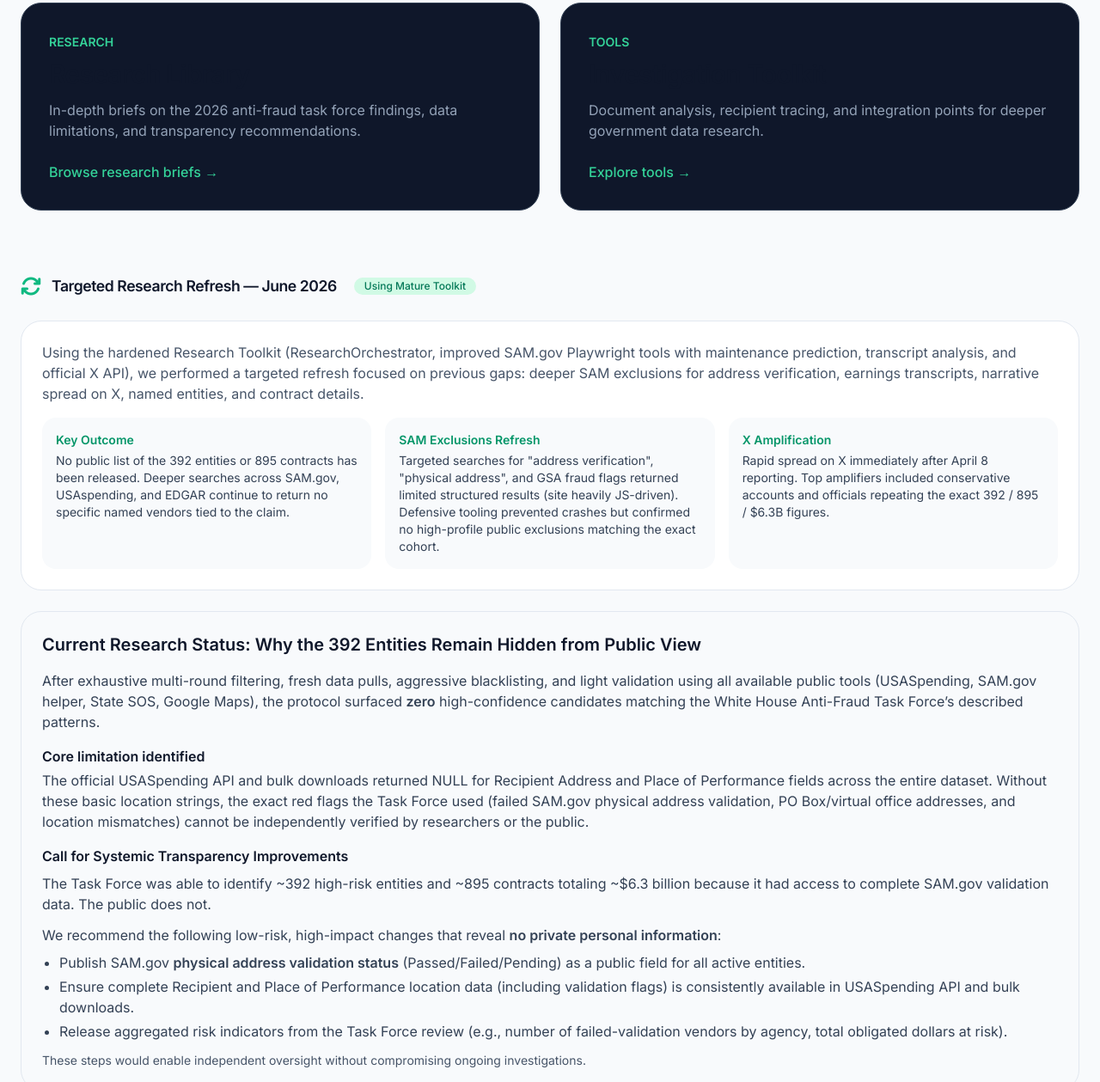
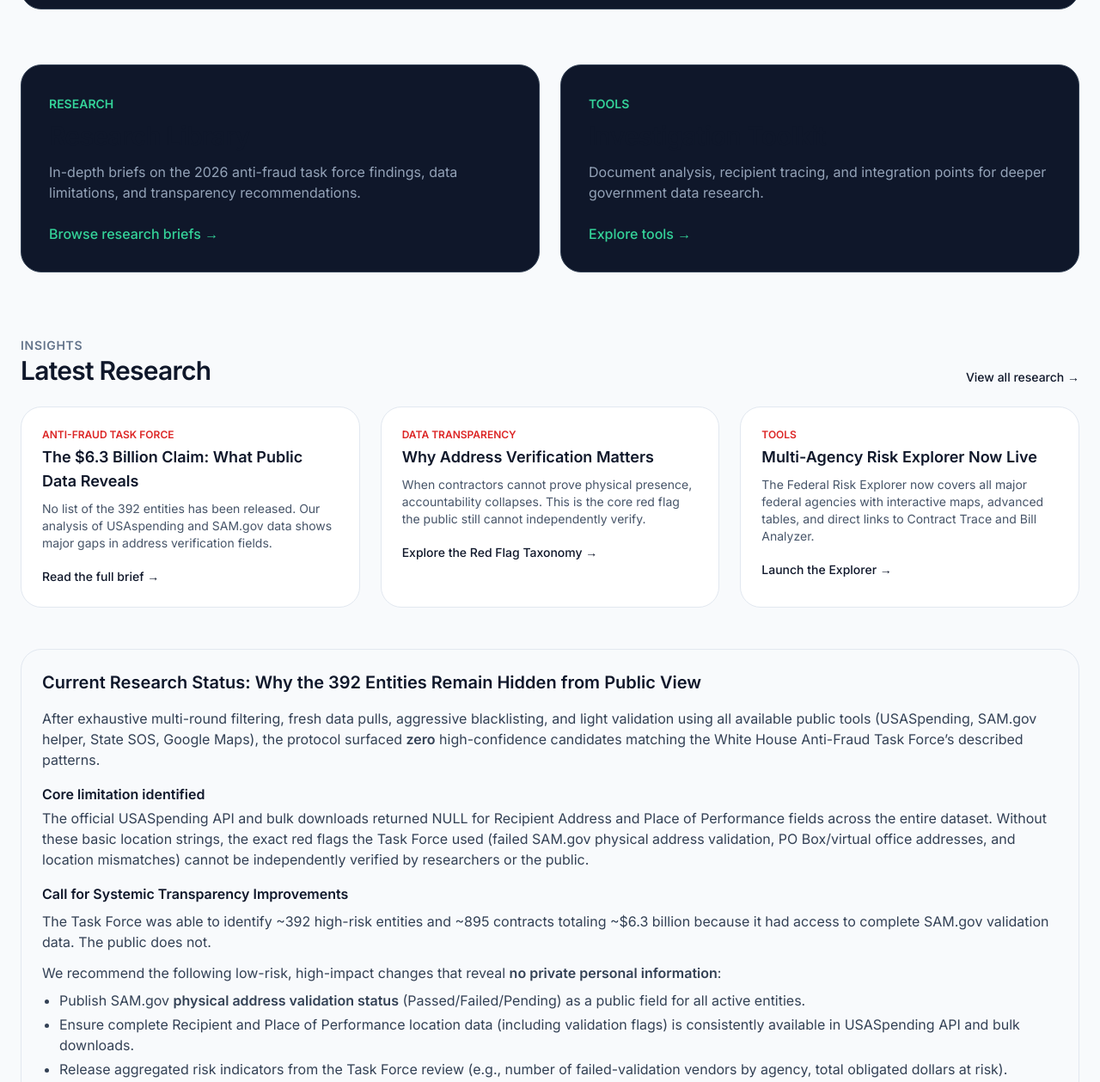
Before and after one commit to c2wbcnvnv6-netizen/vance-task-force-fraud-brief, a plain HTML site: page index.html in a window 1280 px wide. Shown: the part 1420-2679 px from the top of the page at 86% size. Drawn offline with nearby package versions, Linux system fonts and the light colour scheme.

Commit message:
feat: Full site revamp - Professional homepage redesign with navy/grey/red scheme, clean nav, hero, teaser cards, featured tools grid. Consistent design polish across Explorer, Contract Trace, Bill Analyzer, and FOIA Toolkit. All tools integrated with multi-agency explorer.

```diff
--- a/index.html
+++ b/index.html
@@ -152,8 +152,6 @@
                     <a href="#home" class="px-4 py-2 text-slate-300 hover:text-white rounded-xl transition-colors">Home</a>
                     <a href="/foia-toolkit.html" class="px-4 py-2 text-slate-300 hover:text-white rounded-xl transition-colors">FOIA Toolkit</a>
                     <a href="/explorer/federal-risk-explorer.html" class="px-4 py-2 text-slate-300 hover:text-white rounded-xl transition-colors">Risk Explorer</a>
-                    <a href="/contract-trace.html" class="px-4 py-2 text-slate-300 hover:text-white rounded-xl transition-colors">Contract Trace</a>
-                    <a href="/bill-analyzer.html" class="px-4 py-2 text-emerald-400 hover:text-emerald-300 font-medium rounded-xl transition-colors">Bill Analyzer</a>
                     <a href="#research" class="px-4 py-2 text-slate-300 hover:text-white rounded-xl transition-colors">Research Library</a>
                     <a href="#tools" class="px-4 py-2 text-slate-300 hover:text-white rounded-xl transition-colors">Tools</a>
                     <a href="#submit-tip" class="px-4 py-2 text-slate-300 hover:text-white rounded-xl transition-colors">Submit a Tip</a>
@@ -175,13 +173,13 @@
         </div>
     </nav>
 
-    <!-- Hero Header -->
-    <header id="home" class="bg-slate-950 text-white">
+    <!-- Hero Header (Revamped) -->
+    <header id="home" class="bg-[#0f172a] text-white">
         <div class="max-w-screen-xl mx-auto px-6 pt-16 pb-12">
             <div class="max-w-4xl">
-                <div class="inline-flex items-center gap-x-2 bg-emerald-500/10 text-emerald-400 px-4 py-1 rounded-full text-sm mb-6 border border-emerald-500/20">
-                    <div class="w-2 h-2 bg-emerald-400 rounded-full animate-pulse"></div>
-                    <span class="font-medium">Public Service Tool • Government Transparency</span>
+                <div class="inline-flex items-center gap-x-2 bg-white/10 text-white/80 px-4 py-1 rounded-full text-sm mb-6 border border-white/20">
+                    <div class="w-2 h-2 bg-[#b91c1c] rounded-full animate-pulse"></div>
+                    <span class="font-medium">Public Transparency Hub • Government Accountability</span>
                 </div>
 
                 <h1 class="text-6xl md:text-7xl font-semibold tracking-tighter leading-none mb-4">
@@ -189,22 +187,22 @@
                 </h1>
 
                 <p class="text-2xl md:text-3xl text-slate-300 max-w-3xl">
-                    Investigate federal spending. Spot risk. Take action.
+                    A professional hub for investigating federal spending across all agencies, spotting fraud risk, and taking action with powerful tools and FOIA resources.
                 </p>
 
                 <div class="mt-8 flex flex-wrap gap-4">
                     <a href="/explorer/federal-risk-explorer.html"
-                       class="inline-flex items-center justify-center gap-x-3 bg-emerald-500 hover:bg-emerald-400 text-white font-semibold px-8 py-4 rounded-2xl text-lg transition-all active:scale-[0.985]">
-                        Explore the Risk Map
+                       class="inline-flex items-center justify-center gap-x-3 bg-[#b91c1c] hover:bg-red-700 text-white font-semibold px-8 py-4 rounded-2xl text-lg transition-all active:scale-[0.985]">
+                        Launch Federal Risk Explorer
                     </a>
-                    <a href="#submit-tip"
-                       class="inline-flex items-center justify-center gap-x-3 bg-slate-800 hover:bg-slate-700 text-white font-medium px-8 py-4 rounded-2xl text-lg border border-slate-700 transition-all">
-                        Submit a Tip
+                    <a href="/foia-toolkit.html"
+                       class="inline-flex items-center justify-center gap-x-3 bg-white/10 hover:bg-white/20 text-white font-medium px-8 py-4 rounded-2xl text-lg border border-white/30 transition-all">
+                        Open FOIA Toolkit
                     </a>
                 </div>
 
                 <div class="mt-6 text-sm text-slate-400">
-                    Powered by USAspending.gov data • Focused on HHS &amp; Medicare/Medicaid integrity
+                    Powered by USAspending.gov • Multi-agency data • No account required
                 </div>
             </div>
         </div>
@@ -309,34 +307,44 @@
 
     </div>
 
-    <div class="max-w-screen-xl mx-auto px-6 pt-10 pb-16 space-y-16">
+    <div class="max-w-screen-xl mx-auto px-6 pt-10 pb-16 space-y-12">
 
-        <!-- NEW: Toolkit-Powered Targeted Refresh Section with Graphs & Interactivity -->
-        <section id="refresh">
-            <div class="flex items-center gap-x-3 mb-6">
-                <i class="fa-solid fa-sync text-2xl text-emerald-500"></i>
-                <h2 class="section-header font-semibold text-slate-900">Targeted Research Refresh — June 2026</h2>
-                <span class="ml-2 px-3 py-0.5 text-xs bg-emerald-100 text-emerald-700 rounded-2xl font-medium">Using Mature Toolkit</span>
+        <!-- Teaser Cards for Latest Research (Revamped) -->
+        <section id="research">
+            <div class="flex items-end justify-between mb-6">
+                <div>
+                    <span class="text-sm font-semibold tracking-wider text-slate-500">INSIGHTS</span>
+                    <h2 class="text-3xl font-semibold tracking-tight">Latest Research</h2>
+                </div>
+                <a href="#research" class="text-sm font-medium text-[#0f172a] hover:underline">View all research →</a>
             </div>
 
-            <div class="bg-white border border-slate-200 rounded-3xl p-6 mb-6">
-                <p class="text-slate-600 mb-4">Using the hardened Research Toolkit (ResearchOrchestrator, improved SAM.gov Playwright tools with maintenance prediction, transcript analysis, and official X API), we performed a targeted refresh focused on previous gaps: deeper SAM exclusions for address verification, earnings transcripts, narrative spread on X, named entities, and contract details.</p>
+            <div class="grid md:grid-cols-3 gap-6">
+                <!-- Teaser Card 1 -->
+                <div class="bg-white border border-slate-200 rounded-3xl p-6 tool-card">
+                    <div class="text-xs text-red-600 font-semibold mb-1">ANTI-FRAUD TASK FORCE</div>
+                    <h3 class="font-semibold text-lg mb-2">The $6.3 Billion Claim: What Public Data Reveals</h3>
+                    <p class="text-sm text-slate-600 mb-4">No list of the 392 entities has been released. Our analysis of USAspending and SAM.gov data shows major gaps in address verification fields.</p>
+                    <a href="FINAL_VANCE_TASK_FORCE_REPORT_20260529.md" class="text-sm font-medium text-[#0f172a]">Read the full brief →</a>
+                </div>
 
-                <div class="grid md:grid-cols-3 gap-4 text-sm">
-                    <div class="bg-slate-50 rounded-2xl p-4">
-                        <div class="font-semibold text-emerald-600">Key Outcome</div>
-                        <div class="mt-1 text-slate-700">No public list of the 392 entities or 895 contracts has been released. Deeper searches across SAM.gov, USAspending, and EDGAR continue to return no specific named vendors tied to the claim.</div>
-                    </div>
-                    <div class="bg-slate-50 rounded-2xl p-4">
-                        <div class="font-semibold text-emerald-600">SAM Exclusions Refresh</div>
-                        <div class="mt-1 text-slate-700">Targeted searches for "address verification", "physical address", and GSA fraud flags returned limited structured results (site heavily JS-driven). Defensive tooling prevented crashes but confirmed no high-profile public exclusions matching the exact cohort.</div>
-                    </div>
-                    <div class="bg-slate-50 rounded-2xl p-4">
-                        <div class="font-semibold text-emerald-600">X Amplification</div>
-                        <div class="mt-1 text-slate-700">Rapid spread on X immediately after April 8 reporting. Top amplifiers included conservative accounts and officials repeating the exact 392 / 895 / $6.3B figures.</div>
-                    </div>
+                <!-- Teaser Card 2 -->
+                <div class="bg-white border border-slate-200 rounded-3xl p-6 tool-card">
+                    <div class="text-xs text-red-600 font-semibold mb-1">DATA TRANSPARENCY</div>
+                    <h3 class="font-semibold text-lg mb-2">Why Address Verification Matters</h3>
+                    <p class="text-sm text-slate-600 mb-4">When contractors cannot prove physical presence, accountability collapses. This is the core red flag the public still cannot independently verify.</p>
+                    <a href="RED_FLAG_TAXONOMY.md" class="text-sm font-medium text-[#0f172a]">Explore the Red Flag Taxonomy →</a>
+                </div>
+
+                <!-- Teaser Card 3 -->
+                <div class="bg-white border border-slate-200 rounded-3xl p-6 tool-card">
+                    <div class="text-xs text-red-600 font-semibold mb-1">TOOLS</div>
+                    <h3 class="font-semibold text-lg mb-2">Multi-Agency Risk Explorer Now Live</h3>
+                    <p class="text-sm text-slate-600 mb-4">The Federal Risk Explorer now covers all major federal agencies with interactive maps, advanced tables, and direct links to Contract Trace and Bill Analyzer.</p>
+                    <a href="/explorer/federal-risk-explorer.html" class="text-sm font-medium text-[#0f172a]">Launch the Explorer →</a>
                 </div>
             </div>
+        </section>
 
             <!-- Current Research Status / Key Finding at This Checkpoint -->
             <div class="bg-slate-50 border border-slate-200 rounded-3xl p-6 mb-6">
```
